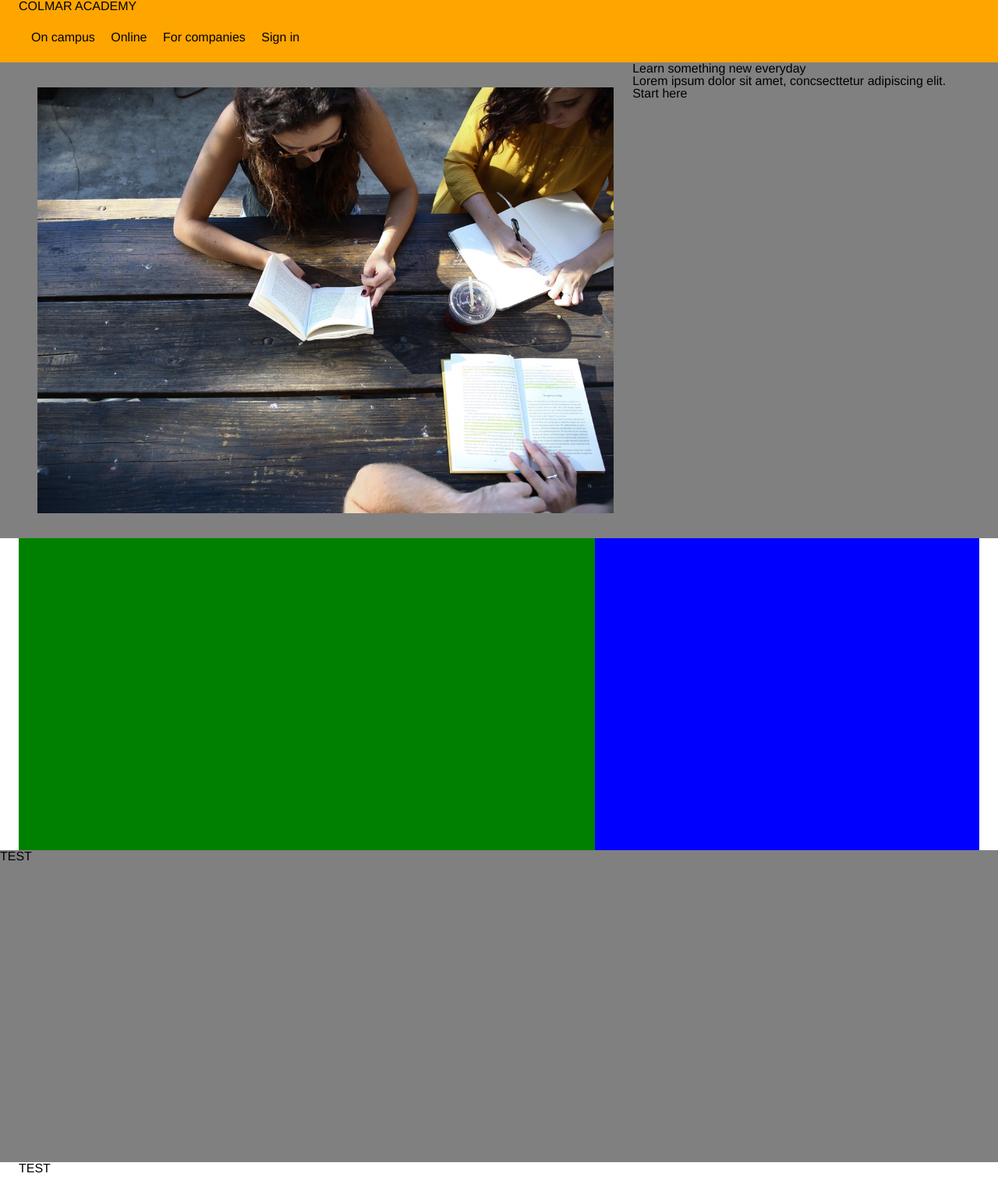
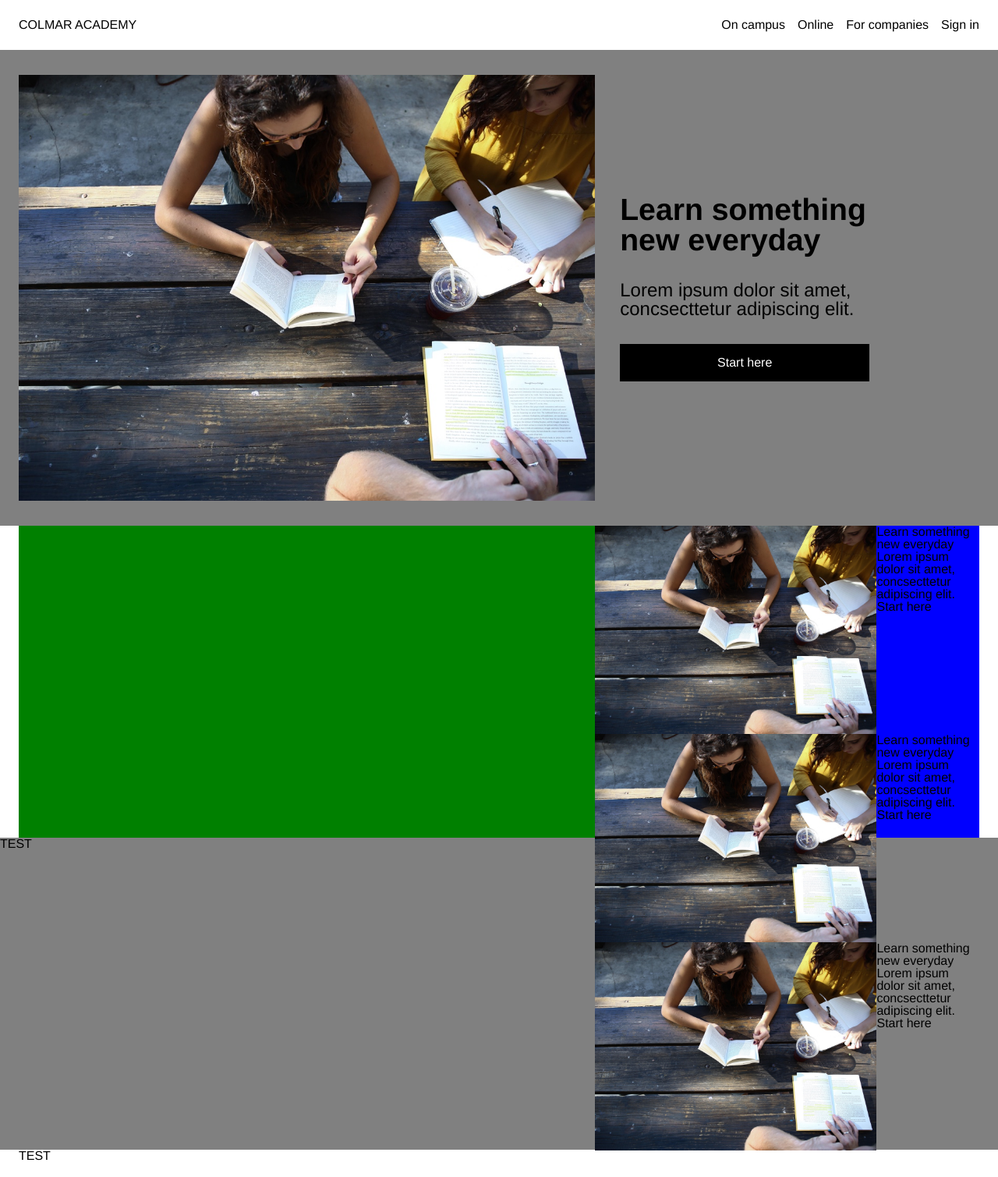
Before and after one commit to mikebarry16/Colmar-Academy, a plain HTML site: page index.html in a window 1280 px wide. Shown: the top 1509 px of the page at 78% size. Drawn offline with Linux system fonts and the light colour scheme.

Commit message:
working through image container divs

```diff
--- a/index.html
+++ b/index.html
@@ -10,17 +10,19 @@
 
     <!-- Header/Navigation -->
     <header>
-      <div class="container">
-        <div class="logo">COLMAR ACADEMY</div>
-        <nav>
+      <nav>
+        <div class="logo">
+          <a href="index."></a>COLMAR ACADEMY
+        </div>
+        <div class="menu">
           <ul>
             <li>On campus</li>
             <li>Online</li>
             <li>For companies</li>
             <li>Sign in</li>
           </ul>
-        </nav>
-      </div>
+        </div>
+      </nav>
     </header>
 
     <!-- Banner -->
@@ -30,7 +32,7 @@
       </div>
       <div class="content">
         <h1>Learn something new everyday</h1>
-        <p>Lorem ipsum dolor sit amet, concsecttetur adipiscing elit.</p>
+        <h3>Lorem ipsum dolor sit amet, concsecttetur adipiscing elit.</h3>
         <p>Start here</p>
       </div>
     </div>
@@ -41,7 +43,41 @@
 
 
       </div>
+
       <div class="sidebar">
+
+        <div class="info">
+          <div class="image-container">
+            <img src="resources/images/banner.jpg" alt="students working at a table">
+          </div>
+          <div class="content">
+            <h1>Learn something new everyday</h1>
+            <h3>Lorem ipsum dolor sit amet, concsecttetur adipiscing elit.</h3>
+            <p>Start here</p>
+          </div>
+        </div>
+
+        <div class="info">
+          <div class="image-container">
+            <img src="resources/images/banner.jpg" alt="students working at a table">
+          </div>
+          <div class="content">
+            <h1>Learn something new everyday</h1>
+            <h3>Lorem ipsum dolor sit amet, concsecttetur adipiscing elit.</h3>
+            <p>Start here</p>
+          </div>
+        </div>
+
+        <div class="info">
+          <div class="image-container">
+            <img src="resources/images/banner.jpg" alt="students working at a table">
+          </div>
+          <div class="content">
+            <h1>Learn something new everyday</h1>
+            <h3>Lorem ipsum dolor sit amet, concsecttetur adipiscing elit.</h3>
+            <p>Start here</p>
+          </div>
+        </div>
 
       </div>
 
--- a/resources/css/style.css
+++ b/resources/css/style.css
@@ -10,12 +10,19 @@ html, body {
 
 }
 
+
 .container {
   padding: 0 1.5em;
 }
 
+
 .content {
-  text-align: left; /* For all left align text */
+  /* display: flex;
+  flex-direction: column; */
+  text-align: left;
+  /* justify-content: space-between; */
+  /* margin-left: 2em; */
+
 }
 
 .image-container {
@@ -30,17 +37,20 @@ html, body {
 
 /* Header/Navigation */
 header {
-  background-color: orange;
+  background-color: white;
 }
-nav {
+
+header nav {
   display: flex;
   justify-content: space-between;
   align-items: center;
+  padding: 0 1.5em;
   color: black;
   height: 64px;
-  width: 100%;
-  /* padding: 0 24px; */
+}
 
+header nav ul {
+  display: flex;
 }
 
 nav ul li {
@@ -53,14 +63,43 @@ nav ul li {
 
 .banner {
   display: flex;
-  /* height: 100%; */
   background-color: grey;
+  /* justify-content: center; */
+  align-items: center;
 }
 
 .banner .image-container {
   width: 60%;
-  margin: 2em 1.5em;
+  margin: 2em 0;
 }
+
+.banner .content {
+  display: flex;
+  flex-direction: column;
+  justify-content: space-between;
+  height: 15em;
+  margin-left: 2em;
+  width: 20em;
+}
+
+.banner .content p {
+  color: white;
+  background-color: black;
+  padding: 1em 0;
+  width: 100%;
+  text-align: center;
+}
+
+.banner h1 {
+  font-size: 2.45em;
+  font-weight: bold;
+}
+
+.banner h3 {
+  font-size: 1.5em;
+  /* font-weight: bold; */
+}
+
 
 /* Supporting Section*/
 
@@ -78,9 +117,14 @@ nav ul li {
 }
 
 .supporting .sidebar {
+  display: flex;
+  flex-direction: column;
   background-color: blue;
-  /* height: 100%; */
   width: 40%;
+}
+
+.sidebar .info {
+  display: flex;
 }
 
 /* Classes */
```
Also changed, not shown: 1 other file.
